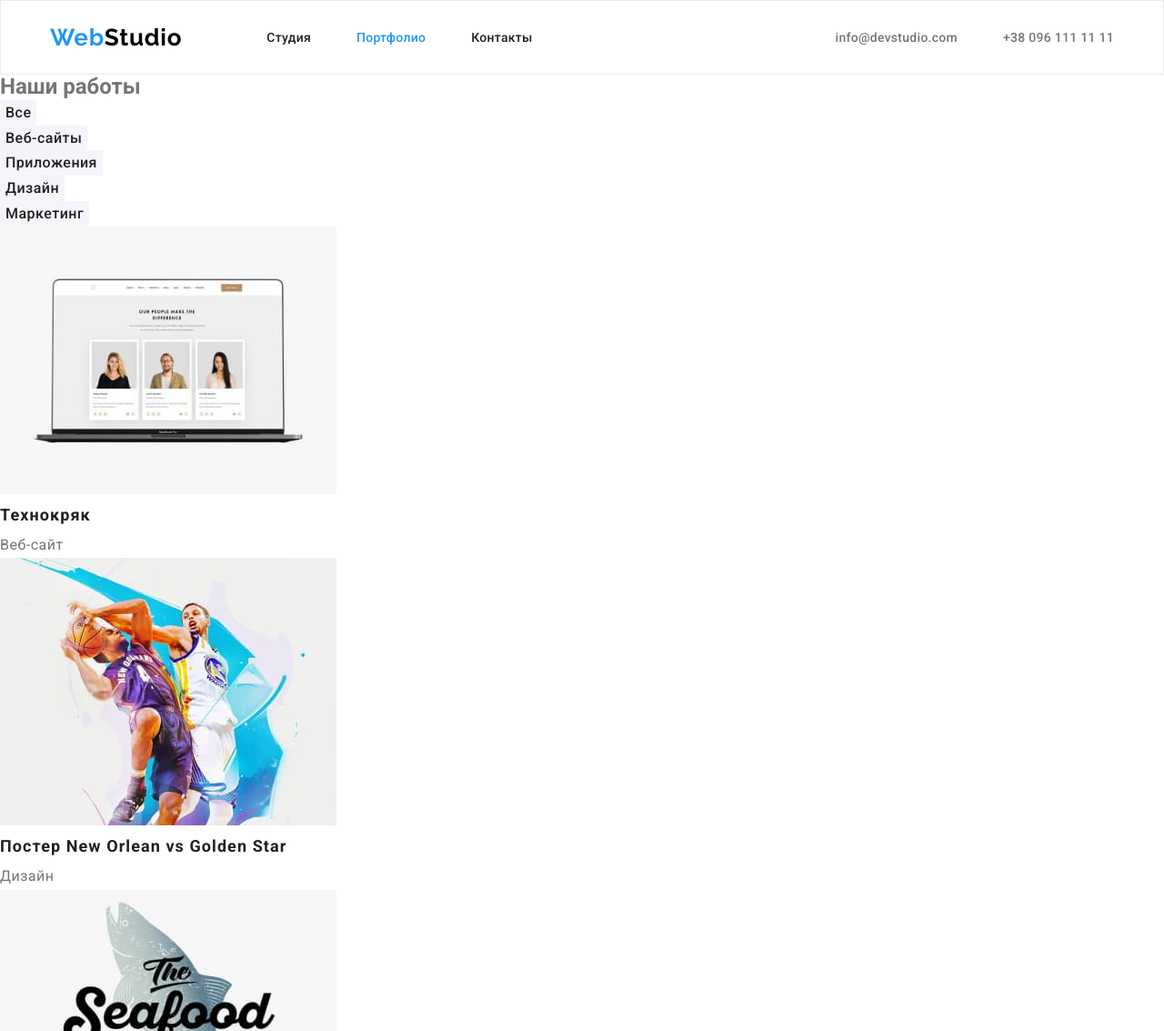
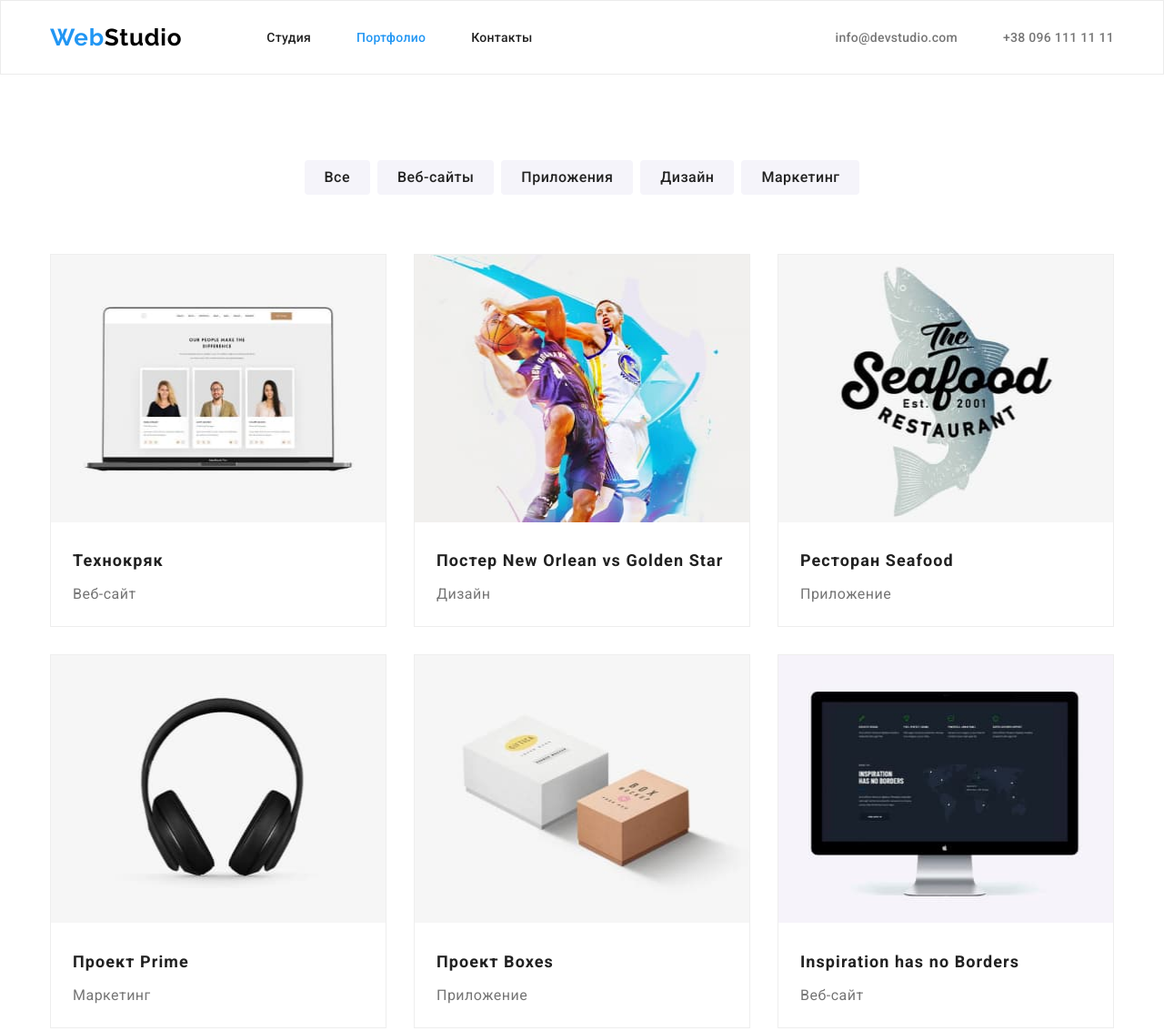
Before and after one commit to vovkis13/goit-markup-hw-03, a plain HTML site: page portfolio.html in a window 1280 px wide. Shown: the top 1133 px of the page at 91% size. Drawn offline with nearby package versions, Linux system fonts and the light colour scheme.

Commit message:
add flex to portfolio

```diff
--- a/css/styles.css
+++ b/css/styles.css
@@ -31,7 +31,6 @@ ul {
   margin: 0px;
   padding: 0px;
 }
-
 
 .list {
   list-style: none;
@@ -82,15 +81,12 @@ ul {
 }
 .page-header .logo {
   margin-right: 93px;
-
   color: var(--black-text-color);
 }
 .logo-accent {
   color: var(--accent-text-color);
 }
 .nav {
-  padding-top: 32px;
-  padding-bottom: 32px;
   margin-right: 50px;
 
   color: var(--primary-text-color);
@@ -201,7 +197,6 @@ ul {
   margin-right: 30px;
 }
 
-
 /*=============Team====================*/
 .team-list {
   display: flex;
@@ -225,7 +220,20 @@ ul {
 }
 
 /*=============Portfolio====================*/
+.filter-list {
+  display: flex;
+  justify-content: center;
+}
+
+.filter-list-item:not(:last-child) {
+  margin-right: 8px;
+}
+
 .filter-button {
+  border: none;
+  border-radius: 4px;
+  padding: 6px 22px;
+
   font-weight: 500;
   font-size: 16px;
   line-height: 1.62;
@@ -235,8 +243,6 @@ ul {
   background-color: var(--button-primary-bg-color);
 
   cursor: pointer;
-
-  border: none;
 }
 
 .filter-button:hover,
@@ -244,8 +250,21 @@ ul {
   color: var(--white-text-color);
   background-color: var(--accent-text-color);
 }
+.works-list {
+  display: flex;
+  flex-wrap: wrap;
+  margin: -15px;
+  margin-top: 50px;
+}
+.works-list-item {
+  width: 370px;
+  margin: 15px;
+  border: 1px solid #EEEEEE;
+}
+.portfolio-title {
+  margin-top: 20px;
+  margin-left: 24px;
 
-.portfolio-title {
   font-weight: 700;
   font-size: 18px;
   line-height: 2;
@@ -254,6 +273,10 @@ ul {
 }
 
 .portfolio-description {
+  margin-top: 4px;
+  margin-bottom: 20px;
+  margin-left: 24px;
+
   font-size: 16px;
   line-height: 1.87;
   letter-spacing: 0.03em;
@@ -295,5 +318,4 @@ ul {
   color: rgba(255, 255, 255, 0.6);
 }
 
-
 /*====================================*/
--- a/portfolio.html
+++ b/portfolio.html
@@ -44,124 +44,124 @@
 
     <main>
       <!--Портфолио-->
-      <section>
-        <!--Заголовок h1 в дальнейшем не будет видет-->
-        <h1>Наши работы</h1>
-        <ul class="list">
-          <li>
+      <section class="section">
+        <div class="container">
+          <!-- <h1">Наши работы</h1> -->
+          <ul class="filter-list list">
+            <li class="filter-list-item">
               <button type="button" class="filter-button">Все</button>
             </li>
-          <li>
+            <li class="filter-list-item">
               <button type="button" class="filter-button">Веб-сайты</button>
             </li>
-          <li>
+            <li class="filter-list-item">
               <button type="button" class="filter-button">Приложения</button>
             </li>
-          <li>
+            <li class="filter-list-item">
               <button type="button" class="filter-button">Дизайн</button>
             </li>
-          <li>
+            <li class="filter-list-item">
               <button type="button" class="filter-button">Маркетинг</button>
             </li>
           </ul>
-        <ul class="list">
-          <li>
+          <ul class="works-list list">
+            <li class="works-list-item">
               <a>
                 <img
                   src="./images/portfolio/technocrack.jpg"
                   alt="Интернет страница с изображениями людей"
-                width="370"
+                  width="368"
                   height="294"
                 />
                 <h2 class="portfolio-title">Технокряк</h2>
                 <p class="portfolio-description">Веб-сайт</p>
               </a>
             </li>
-          <li>
+            <li class="works-list-item">
               <a>
                 <img
                   src="./images/portfolio/basketball.jpg"
                   alt="Баскетболисты"
-                width="370"
+                  width="368"
                   height="294"
                 />
                 <h2 class="portfolio-title">Постер New Orlean vs Golden Star</h2>
                 <p class="portfolio-description">Дизайн</p>
               </a>
             </li>
-          <li>
+            <li class="works-list-item">
               <a>
                 <img
                   src="./images/portfolio/seafood.jpg"
                   alt="Логотип ресторана Seafood"
-                width="370"
+                  width="368"
                   height="294"
                 />
                 <h2 class="portfolio-title">Ресторан Seafood</h2>
                 <p class="portfolio-description">Приложение</p>
               </a>
             </li>
-          <li>
+            <li class="works-list-item">
               <a>
-              <img src="./images/portfolio/prime.jpg" alt="Наушники" width="370" height="294" />
+                <img src="./images/portfolio/prime.jpg" alt="Наушники" width="368" height="294" />
                 <h2 class="portfolio-title">Проект Prime</h2>
                 <p class="portfolio-description">Маркетинг</p>
               </a>
             </li>
-          <li>
+            <li class="works-list-item">
               <a>
                 <img
                   src="./images/portfolio/boxes.jpg"
                   alt="Две разные коробки"
-                width="370"
+                  width="368"
                   height="294"
                 />
                 <h2 class="portfolio-title">Проект Boxes</h2>
                 <p class="portfolio-description">Приложение</p>
               </a>
             </li>
-          <li>
+            <li class="works-list-item">
               <a>
                 <img
                   src="./images/portfolio/inspiration.jpg"
                   alt="Компьютер с открытым сайтом"
-                width="370"
+                  width="368"
                   height="294"
                 />
                 <h2 class="portfolio-title">Inspiration has no Borders</h2>
                 <p class="portfolio-description">Веб-сайт</p>
               </a>
             </li>
-          <li>
+            <li class="works-list-item">
               <a>
                 <img
                   src="./images/portfolio/limited-edition.jpg"
                   alt="Разворот журнала"
-                width="370"
+                  width="368"
                   height="294"
                 />
                 <h2 class="portfolio-title">Издание Limited Edition</h2>
                 <p class="portfolio-description">Дизайн</p>
               </a>
             </li>
-          <li>
+            <li class="works-list-item">
               <a>
                 <img
                   src="./images/portfolio/lab.jpg"
                   alt="Бирка с надписью"
-                width="370"
+                  width="368"
                   height="294"
                 />
                 <h2 class="portfolio-title">Проект LAB</h2>
                 <p class="portfolio-description">Маркетинг</p>
               </a>
             </li>
-          <li>
+            <li class="works-list-item">
               <a>
                 <img
                   src="./images/portfolio/growing-business.jpg"
                   alt="Человек работает за ноутбуком"
-                width="370"
+                  width="368"
                   height="294"
                 />
                 <h2 class="portfolio-title">Growing Business</h2>
@@ -169,10 +169,12 @@
               </a>
             </li>
           </ul>
+        </div>
       </section>
     </main>
     <!--Подвал-->
     <footer class="page-footer">
+      <div class="container">
         <a lang="en" href="./index.html" class="logo link"
           ><span class="logo-accent">Web</span>Studio</a
         >
@@ -183,6 +185,7 @@
             <li><a href="tel:+380961111111" class="phone addr link">+38 096 111 11 11</a></li>
           </ul>
         </address>
+      </div>
     </footer>
   </body>
 </html>
```
Lines whose indentation alone changed are shown as unchanged.
